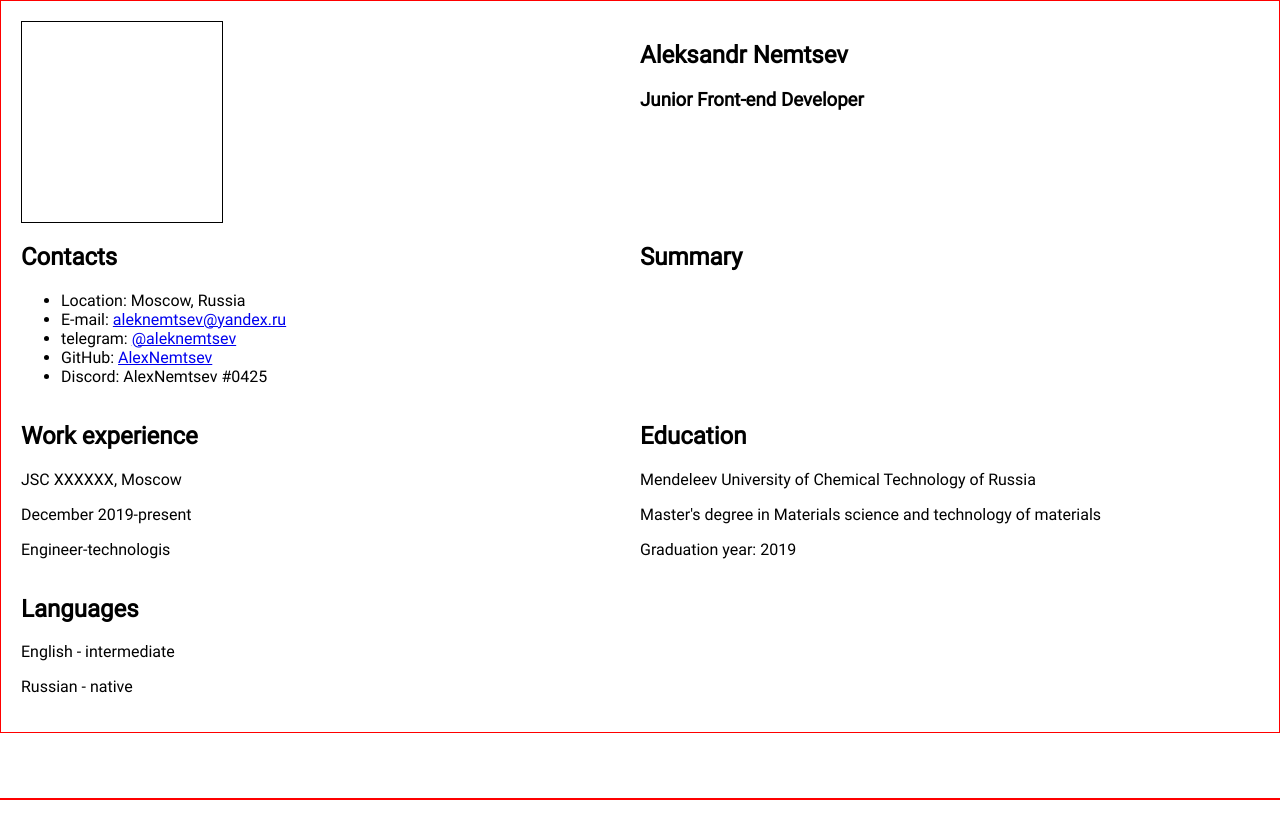
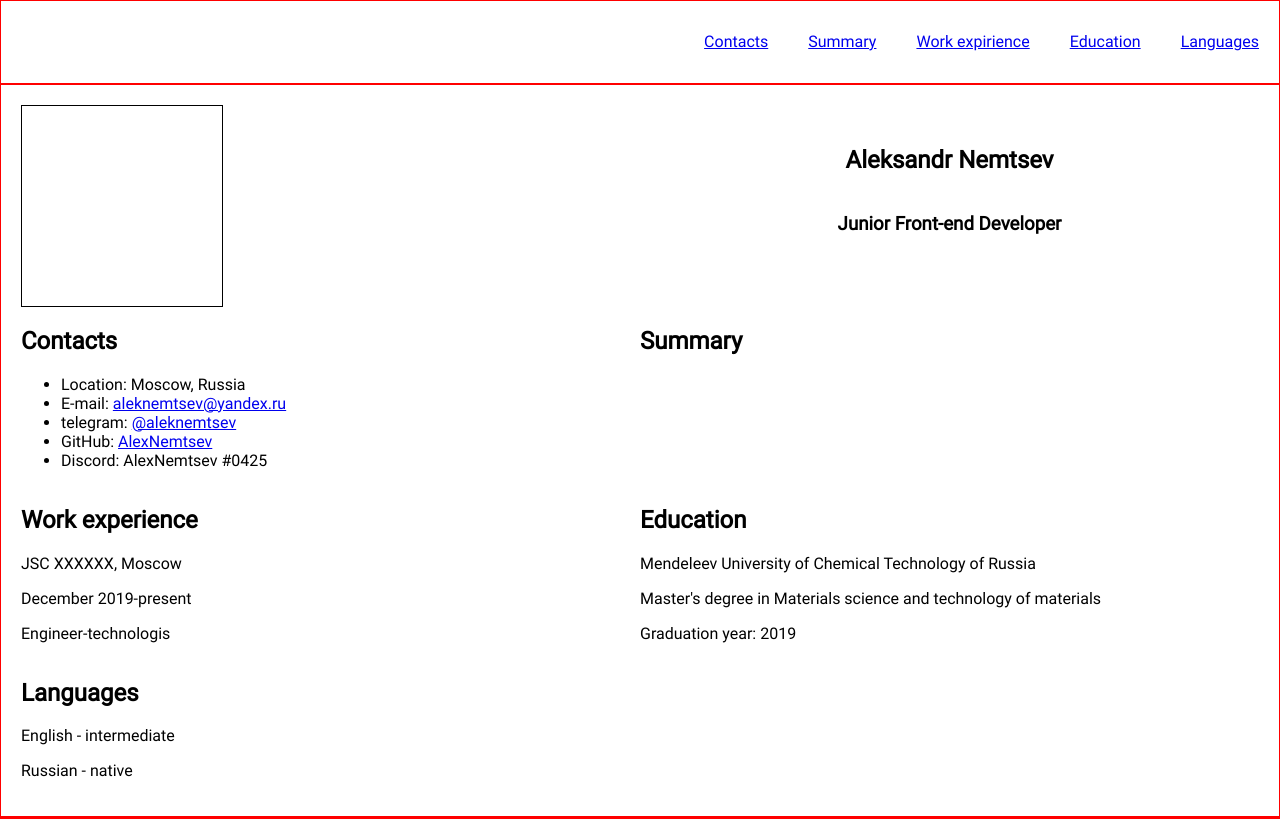
Before and after one commit to AlexNemtsev/rsschool-cv, a plain HTML site: page index.html in a window 1280 px wide. Drawn offline with Linux system fonts and the light colour scheme.

Commit message:
fix: return header

```diff
--- a/index.html
+++ b/index.html
@@ -11,7 +11,7 @@
 </head>
 
 <body>
-    <!-- <header class="header">
+    <header class="header">
         <div class="container">
             <nav class="nav">
                 <ul class="nav-list">
@@ -23,10 +23,17 @@
                 </ul>
             </nav>
         </div>
-    </header> -->
+    </header>
     <main class="main">
         <div class="container main-container">
-            <section class="section" id="photo"><img src="" alt=""></section>
+            <!-- <section class="section section-profile">
+                <img src="" alt="" class="photo">
+                <div>
+                    <h1>Aleksandr Nemtsev</h1>
+                    <h3>Junior Front-end Developer</h3>
+                </div>
+            </section> -->
+            <section class="section photo"><img src="" alt=""></section>
             <section class="section" id="profile">
                 <h1>Aleksandr Nemtsev</h1>
                 <h3>Junior Front-end Developer</h3>
@@ -36,6 +43,7 @@
                 <h2>Contacts</h2>
                 <ul class="contacts">
                     <li>Location: Moscow, Russia</li>
+                    <!-- добавить аттрибут target="blank" -->
                     <li>E-mail: <a href="mailto:aleknemtsev@yandex.ru">aleknemtsev@yandex.ru</a></li>
                     <li>telegram: <a href="https://t.me/aleknemtsev">@aleknemtsev</a></li>
                     <li>GitHub: <a href="https://github.com/AlexNemtsev">AlexNemtsev</a></li>
--- a/style.css
+++ b/style.css
@@ -59,7 +59,7 @@ body {
     align-items: center;
 }
 
-#photo {
+.photo {
     width: 200px;
     height: 200px;
     border: 1px solid;
@@ -70,3 +70,16 @@ body {
         width: 100%;
     }
 }
+
+/* .section-profile {
+    display: flex;
+    justify-content: space-around;
+    width: 100%;
+} */
+
+#profile {
+    text-align: center;
+    display: flex;
+    flex-direction: column;
+    justify-content: center;
+}
```
